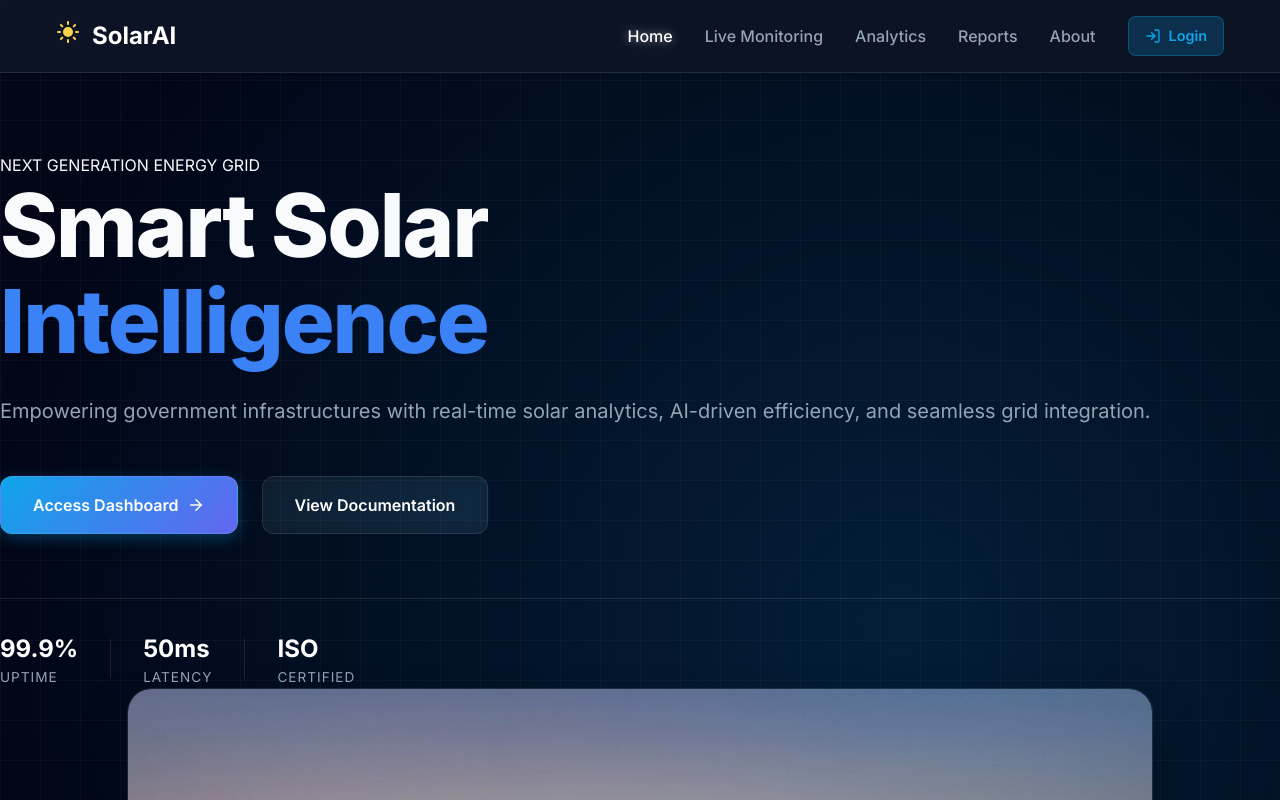
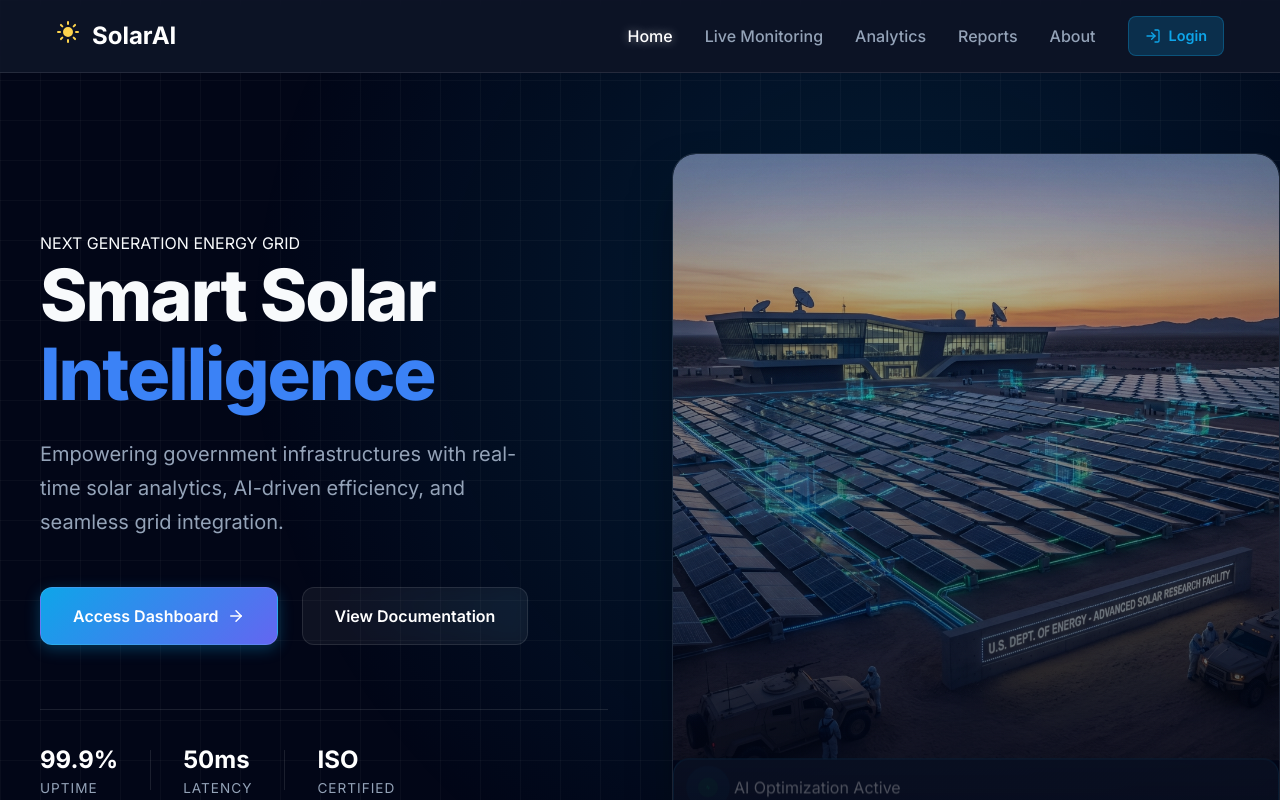
Before and after one commit to anshika190/smart-solar-system, a React (Vite) app in the folder frontend/: page / in a window 1280 px wide. Shown: the top 800 px of the page. Built offline with nearby package versions, Linux system fonts and the light colour scheme.

Commit message:
FIX: Restored correct Hero Layout and adjusted Font Size to 4.5rem

```diff
--- a/frontend/src/pages/LandingPage.css
+++ b/frontend/src/pages/LandingPage.css
@@ -65,12 +65,18 @@
 /* Centered Layout for Hero */
 
 
-.hero-content h1 {
-    font-size: 5.5rem;
-    font-weight: 800;
-    line-height: 1.1;
-    margin-bottom: 1.5rem;
-    letter-spacing: -1px;
+/* Standard Hero Layout */
+.hero-content {
+    padding-left: 2.5rem;
+    text-align: left;
+    display: block;
+}
+
+.hero-grid {
+    display: grid;
+    grid-template-columns: 1fr 1fr;
+    gap: 4rem;
+    align-items: center;
 }
 
 .text-gradient {
@@ -82,7 +88,7 @@
 }
 
 .hero-content h1 {
-    font-size: 5.5rem;
+    font-size: 4.5rem;
     font-weight: 800;
     line-height: 1.1;
     margin-bottom: 1.5rem;
```
